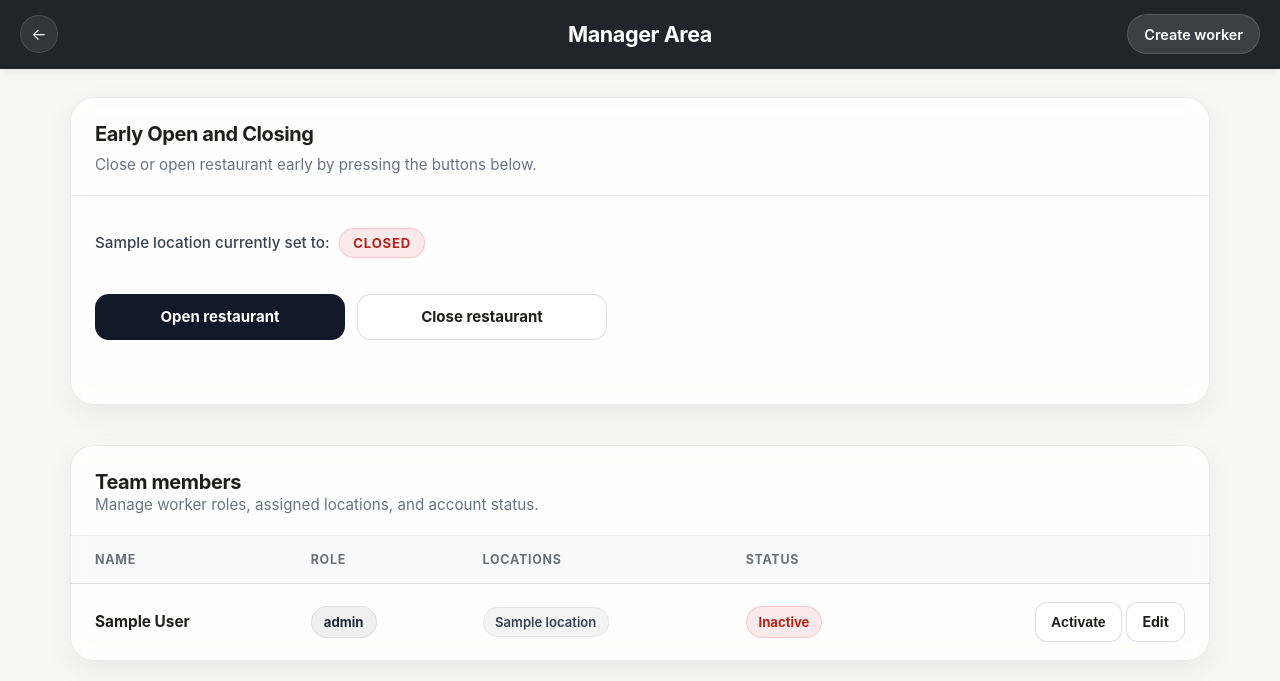
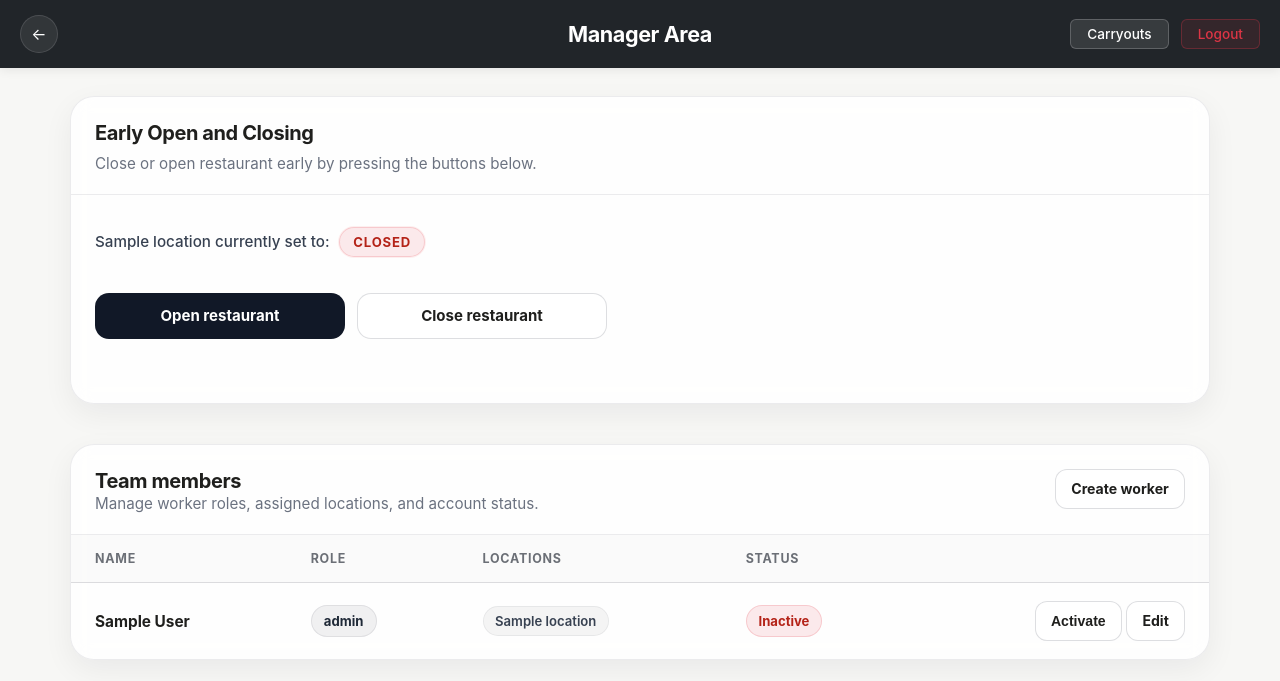
Before and after one commit to EusocialDev/hosthub, a Django app: template test_1/staff/templates/staff/worker_list.html in a window 1280 px wide. Shown: the top 681 px of the page. Run offline with Django 5.2, Linux system fonts and the light colour scheme; tables that the repository leaves empty hold one stand-in row (values such as "Sample post"); the template is opened without the code that fills it: values that come from a table or form of the project are taken from there, most other values are stand-ins (such as "Sample title", 1, 10 or a date in 2020).

Commit message:
add buttons to top [age pn manager are, add create worker button to team memebr card

```diff
--- a/test_1/staff/static/staff/staff.css
+++ b/test_1/staff/static/staff/staff.css
@@ -86,6 +86,52 @@ a {
     display: flex;
     align-items: center;
     gap: 0.75rem;
+}
+
+.header-buttons {
+    justify-self: end;
+    margin-top: 2rem;
+    right: 2rem;
+    transform: translateY(-50%);
+    display: flex;
+    gap: 0.75rem;
+    align-items: center;
+}
+
+.header-btn {
+    padding: 0.4rem 1rem;
+    border-radius: 6px;
+    text-decoration: none;
+    font-size: 0.85rem;
+    font-weight: 500;
+    transition: all 0.3s ease;
+    border: 1px solid transparent;
+}
+
+.home-btn {
+    background: rgba(255, 255, 255, 0.1);
+    color: white;
+    border-color: rgba(255, 255, 255, 0.2);
+}
+
+.home-btn:hover {
+    background: rgba(255, 255, 255, 0.2);
+    border-color: rgba(255, 255, 255, 0.3);
+    color: white;
+    text-decoration: none;
+}
+
+.logout-btn {
+    background: rgba(220, 53, 69, 0.1);
+    color: #dc3545;
+    border-color: rgba(220, 53, 69, 0.3);
+}
+
+.logout-btn:hover {
+    background: rgba(220, 53, 69, 0.2);
+    border-color: #dc3545;
+    color: #dc3545;
+    text-decoration: none;
 }
 
 .staff-back-button {
@@ -209,6 +255,28 @@ a {
     color: var(--staff-muted);
     font-size: 0.95rem;
     line-height: 1.5;
+}
+.staff-team-header {
+    display: grid;
+    grid-template-columns: 1fr auto;
+    align-items: start;
+    gap: 16px;
+    padding: 24px 24px 18px;
+    border-bottom: 1px solid var(--staff-border);
+}
+
+.staff-team-header-text {
+    min-width: 0;
+}
+
+.staff-team-header-actions {
+    display: flex;
+    justify-content: flex-end;
+    align-items: flex-start;
+}
+
+.staff-create-worker-btn {
+    white-space: nowrap;
 }
 
 /* Table */
@@ -711,4 +779,14 @@ a {
     .staff-cancel-btn {
         width: 100%;
     }
+
+    .staff-card-header-split {
+        flex-direction: column;
+        align-items: flex-start;
+    }
+
+    .staff-card-actions {
+        width: 100%;
+        justify-content: flex-start;
+    }
 }
--- a/test_1/staff/templates/staff/worker_list.html
+++ b/test_1/staff/templates/staff/worker_list.html
@@ -16,8 +16,16 @@
         <h1 class="staff-header-title">Manager Area</h1>
 
         <div class="staff-header-actions">
-            <a href="{% url 'staff:worker_create' %}" class="staff-header-btn staff-header-btn-primary">
-                Create worker
+            <a href="https://160maincarryout.com/payment/dashboard/carryout_dashboard/{{ CARRYOUT_DASHBOARD_SLUG }}/"
+               class="header-btn home-btn"
+            >
+                Carryouts
+            </a>
+
+            <a href="{% url 'testendpoint:logout' %}"
+            class="header-btn logout-btn"
+            >
+                Logout
             </a>
         </div>
     </header>
@@ -85,14 +93,21 @@
         <br><br>
 
         <section class="staff-card">
-            <div class="staff-card-header">
+            <div class="staff-team-header">
                 <div>
                     <h2 class="staff-card-title">Team members</h2>
                     <p class="staff-card-subtitle">
                         Manage worker roles, assigned locations, and account status.
                     </p>
                 </div>
+
+                <div class="staff-card-actions">
+                    <a href="{% url 'staff:worker_create' %}" class="staff-inline-btn staff-create-worker-btn">
+                        Create worker
+                    </a>
+                </div>
             </div>
+
 
             <div class="staff-table-wrap">
                 <table class="staff-table">
```
